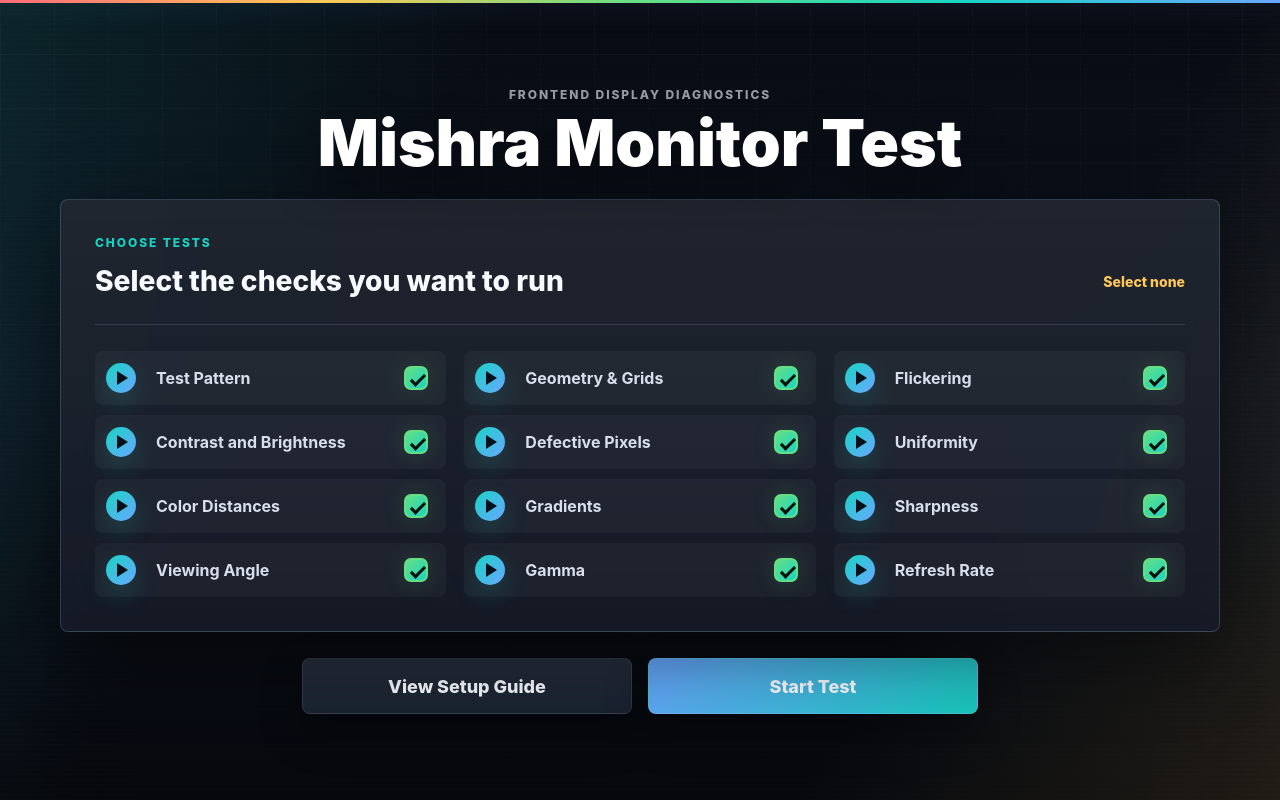
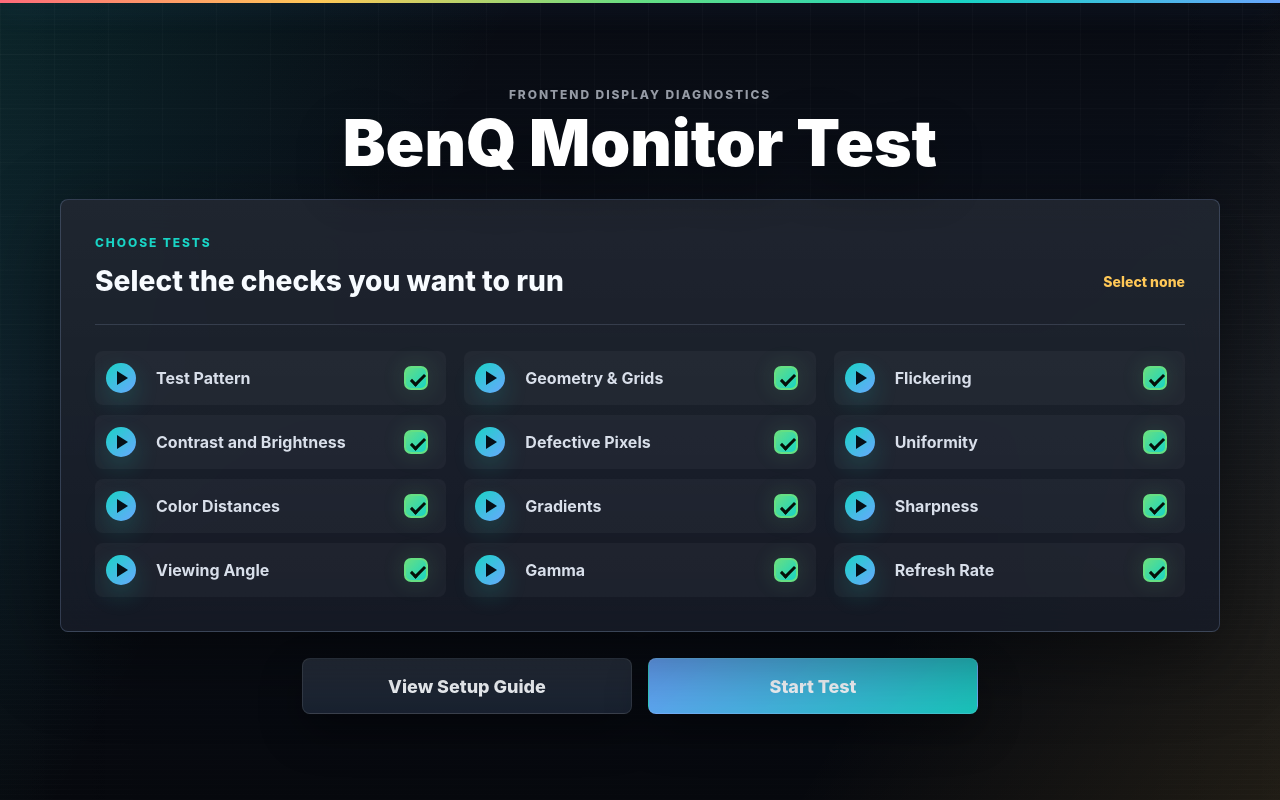
Before and after one commit to RazorLemon/Monitor-Test, a Next.js app: page / in a window 1280 px wide. Built offline with nearby package versions, Linux system fonts and the light colour scheme.

Commit message:
Changing name to BenQ from Mishra

```diff
--- a/app/page.tsx
+++ b/app/page.tsx
@@ -793,7 +793,7 @@
       <div className="overview-spectrum" aria-hidden="true" />
       <header className="overview-header">
         <p>Frontend display diagnostics</p>
-        <h1>Mishra Monitor Test</h1>
+        <h1>BenQ Monitor Test</h1>
       </header>
 
       <div className="overview-board">
```
